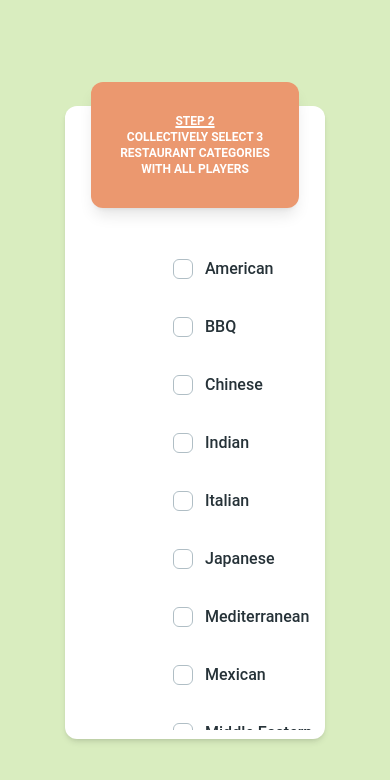
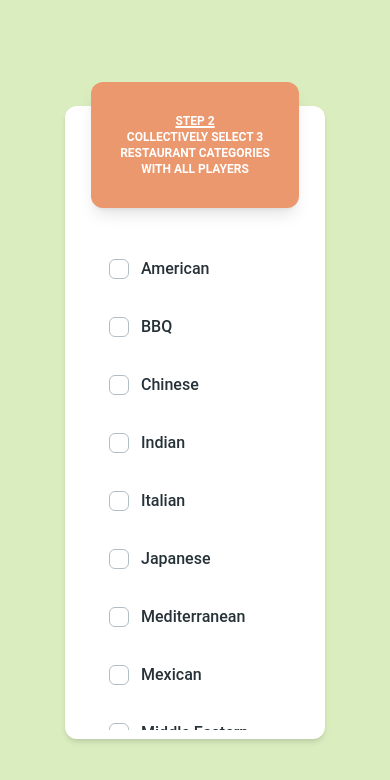
Before and after one commit to brookeseiter/zest-quest, a React (Create React App) app in the folder client/: page /categories in a window 390 px wide. Shown: the top 780 px of the page. Built offline with nearby package versions, Linux system fonts and the light colour scheme.

Commit message:
introduced breakpoint for left margin between screen sizes

```diff
--- a/client/src/pages/CategorySelect.js
+++ b/client/src/pages/CategorySelect.js
@@ -121,7 +121,7 @@ function CategorySelect() {
                         className="categories-form overflow-x-hidden overflow-auto h-4/5"
                         onSubmit={submitSettings}
                     >
-                        <CardBody className="grid place-items-center ml-16 pt-4 pb-1">
+                        <CardBody className="grid place-items-center ml-0 xl:ml-16 pt-4 pb-1">
                             <List className="cat-list grid grid-cols-1 md:grid-cols-3 gap-4">
                             {categories.map((name, index) => {
                                 return (
```
